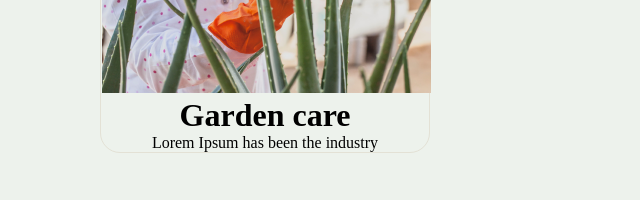
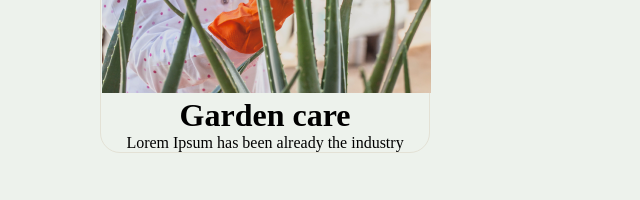
Before and after one commit to Baxtiyor0101/Plants, a plain HTML site: page index.html in a window 1280 px wide. Shown: the part 1660-1860 px from the top of the page, 0-640 px from the left. Drawn offline with Linux system fonts and the light colour scheme.

Commit message:
this is alrady

```diff
--- a/index.html
+++ b/index.html
@@ -76,7 +76,7 @@
         <div class="item">
           <img src="./first.png" alt="" />
           <h1>Garden care</h1>
-          <p>Lorem Ipsum has been the industry</p>
+          <p>Lorem Ipsum has been already the industry</p>
         </div>
         <div class="item">
           <img src="./first.png" alt="" />
```
